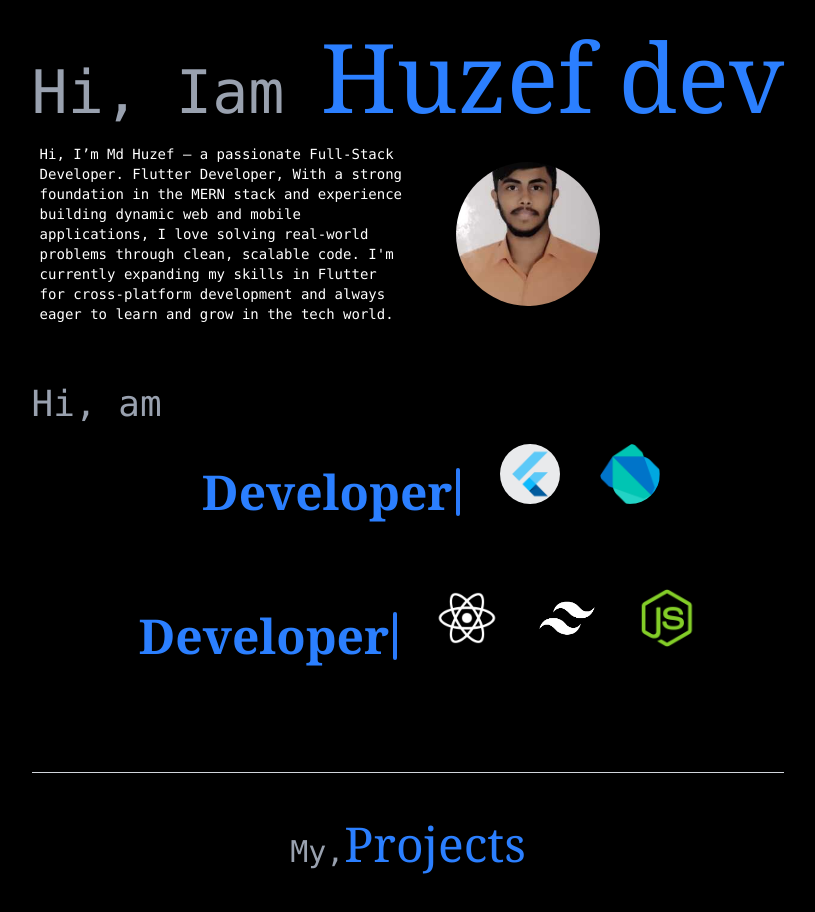
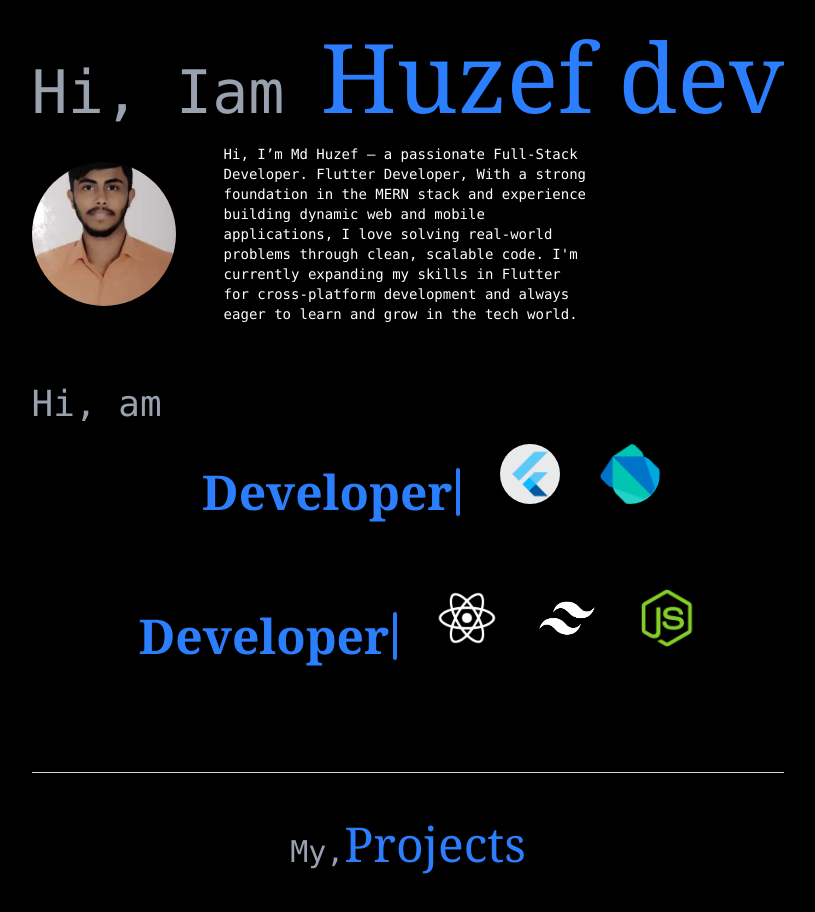
Before and after one commit to huzefmd/portfolio-wbsite, a React (Vite) app: page / in a window 1280 px wide. Shown: the top 912 px of the page, without its empty margins (232-1047 px from the left). Built offline with nearby package versions, Linux system fonts and the light colour scheme.

Commit message:
refactor

```diff
--- a/src/components/NavBar.jsx
+++ b/src/components/NavBar.jsx
@@ -24,15 +24,20 @@ function NavBar() {
       <div>
         <div>
           <h1>
-            <span className=" text-2xl md:text-6xl text-gray-400 font-mono ">
+            <span className=" text-2xl md:text-6xl text-gray-400 font-mono text-center ">
               Hi, Iam{" "}
             </span>
             <span className=" text-4xl md:text-8xl text-blue-500 font-serif  ">
               Huzef dev
             </span>
           </h1>
-          <div className="flex flex-col sm:flex-row gap-10 mt-10 sm:mt-5 items-center">
-            <p className="max-w-md sm:max-w-sm h-auto overflow-hidden text-sm px-2 font-mono text-center sm:text-left">
+          <div className="flex flex-col sm:flex-row gap-10 mt-10 sm:mt-5 items-center ">
+            <img
+              src="/images/profile (1).jpg"
+              alt="my pic"
+              className="w-40 h-40 sm:w-36 sm:h-36 rounded-full object-cover"
+            />
+            <p className="max-w-md sm:max-w-sm   h-auto overflow-hidden text-sm px-2 font-mono text-center sm:text-left">
               Hi, I’m Md Huzef — a passionate Full-Stack Developer. Flutter
               Developer, With a strong foundation in the MERN stack and
               experience building dynamic web and mobile applications, I love
@@ -40,11 +45,6 @@ function NavBar() {
               currently expanding my skills in Flutter for cross-platform
               development and always eager to learn and grow in the tech world.
             </p>
-            <img
-              src="/images/profile (1).jpg"
-              alt="my pic"
-              className="w-40 h-40 sm:w-36 sm:h-36 rounded-full object-cover"
-            />
           </div>
           <div className="mt-15">
             <span className="text-4xl text-gray-400 font-mono">Hi, am </span>
```
